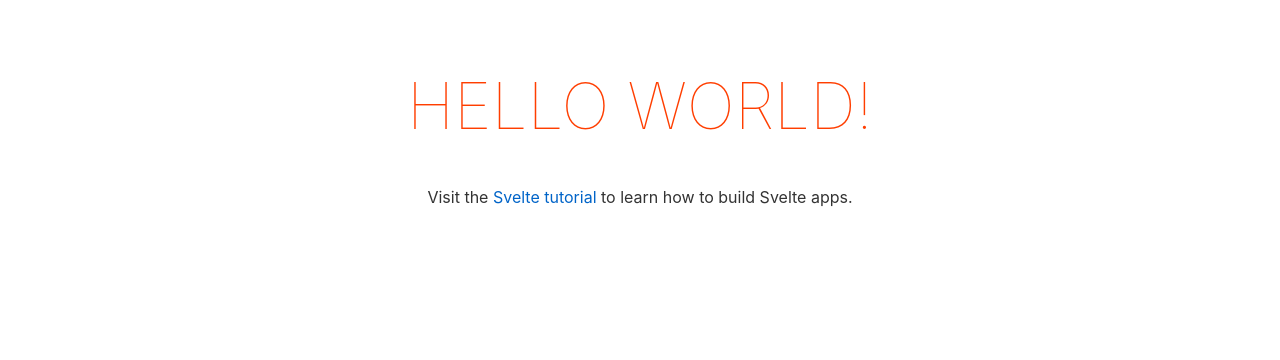
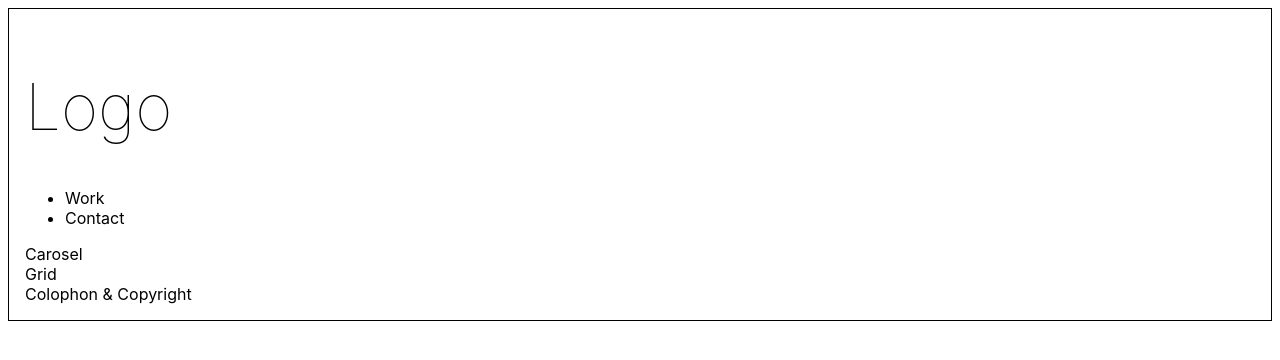
Before and after one commit to phenom-studio/website, a Svelte app: page / in a window 1280 px wide. Shown: the top 360 px of the page. Built offline with nearby package versions, Linux system fonts and the light colour scheme.

Commit message:
stubbed out main sections

```diff
--- a/src/App.svelte
+++ b/src/App.svelte
@@ -3,21 +3,37 @@
 </script>
 
 <main>
-	<h1>Hello {name}!</h1>
-	<p>Visit the <a href="https://svelte.dev/tutorial">Svelte tutorial</a> to learn how to build Svelte apps.</p>
+	<header>
+		<h1>Logo</h1>
+		<div>
+			<ul>
+				<li>Work</li>
+				<li>Contact</li>
+			</ul>
+		</div>
+	</header>
+	<div>
+		Carosel
+	</div>
+	<div>
+		Grid
+	</div>
+	<footer>
+		Colophon & Copyright
+	</footer>
 </main>
 
-<style>
+<style lang="scss">
 	main {
-		text-align: center;
+		text-align: left;
+		color: black;
 		padding: 1em;
-		max-width: 240px;
+		max-width: 1050px;
 		margin: 0 auto;
+		border: 1px solid black;
 	}
 
 	h1 {
-		color: #ff3e00;
-		text-transform: uppercase;
 		font-size: 4em;
 		font-weight: 100;
 	}
```
Also changed, not shown: scripts/setupTypeScript.js (deleted, +0 -117 lines).
